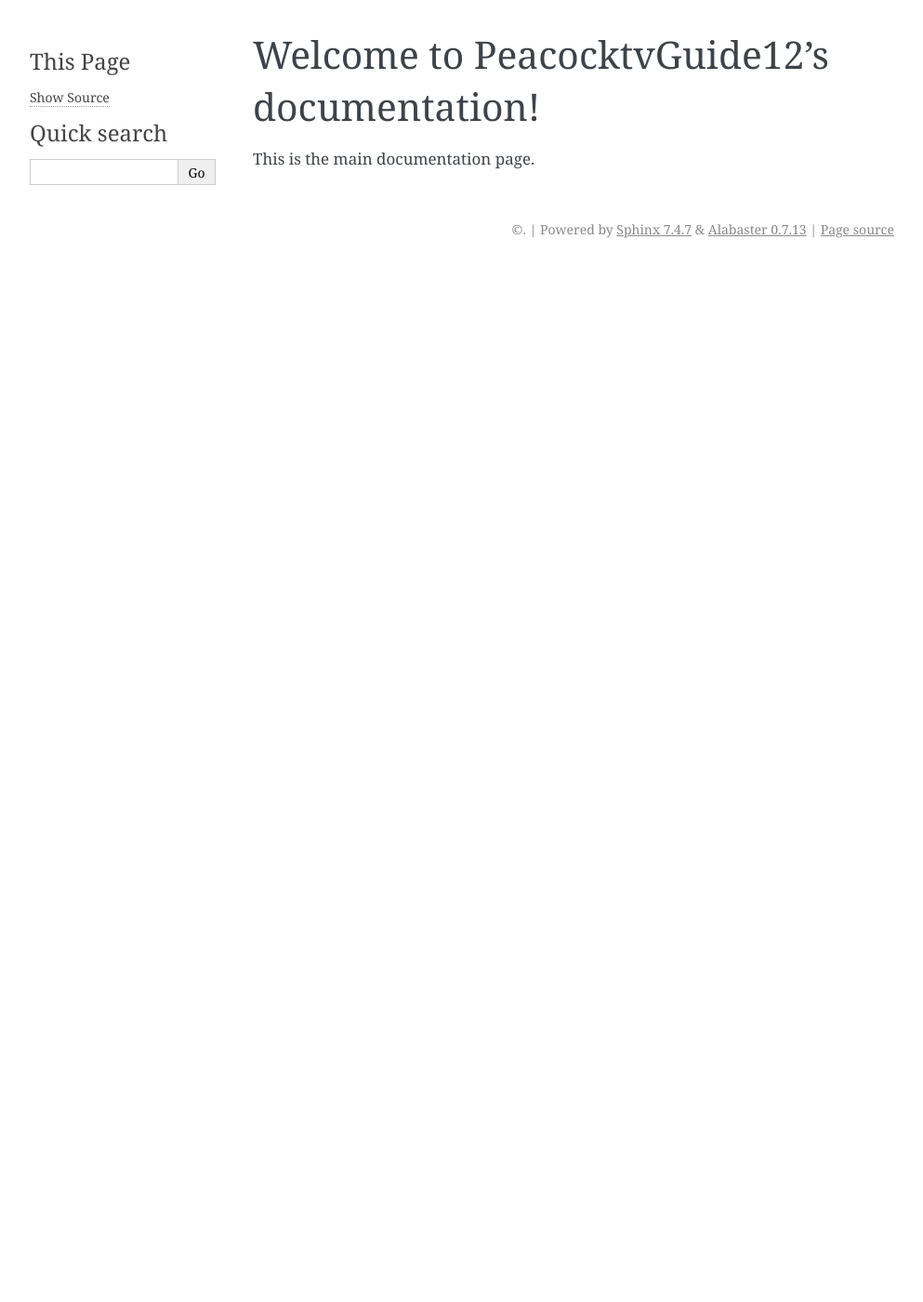
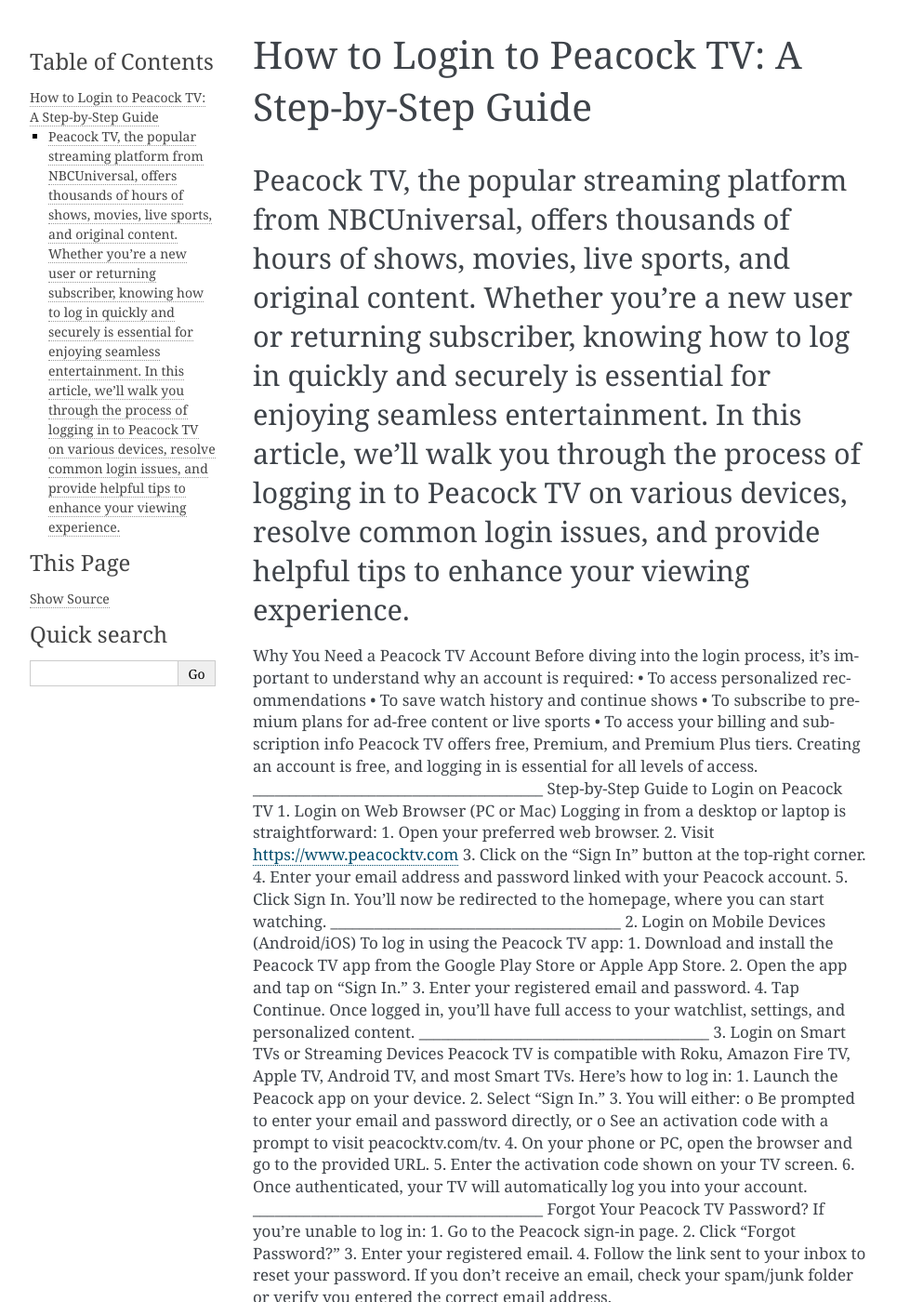
Before and after one commit to WlakerDevin12/PeacockTv, a Sphinx documentation site: the page built from docs/index.rst, in a window 1280 px wide and 1400 px high. Shown: the whole window at 93% size, without its empty margins (148-1141 px from the left). Built offline with Sphinx 7.4.7, drawn with Linux system fonts in a browser that asks for light colours; some of the changed text lies outside the part shown.

Commit message:
Update index.rst

```diff
--- a/docs/index.rst
+++ b/docs/index.rst
@@ -1,8 +1,74 @@
-Welcome to PeacocktvGuide12's documentation!
+How to Login to Peacock TV: A Step-by-Step Guide
 ============================================
 
 .. toctree::
    :maxdepth: 2
    :caption: Contents:
 
-This is the main documentation page.
+Peacock TV, the popular streaming platform from NBCUniversal, offers thousands of hours of shows, movies, live sports, and original content. Whether you're a new user or returning subscriber, knowing how to log in quickly and securely is essential for enjoying seamless entertainment. In this article, we’ll walk you through the process of logging in to Peacock TV on various devices, resolve common login issues, and provide helpful tips to enhance your viewing experience.
+________________________________________
+Why You Need a Peacock TV Account
+Before diving into the login process, it’s important to understand why an account is required:
+•	To access personalized recommendations
+•	To save watch history and continue shows
+•	To subscribe to premium plans for ad-free content or live sports
+•	To access your billing and subscription info
+Peacock TV offers free, Premium, and Premium Plus tiers. Creating an account is free, and logging in is essential for all levels of access.
+________________________________________
+Step-by-Step Guide to Login on Peacock TV
+1. Login on Web Browser (PC or Mac)
+Logging in from a desktop or laptop is straightforward:
+1.	Open your preferred web browser.
+2.	Visit https://www.peacocktv.com
+3.	Click on the "Sign In" button at the top-right corner.
+4.	Enter your email address and password linked with your Peacock account.
+5.	Click Sign In.
+You’ll now be redirected to the homepage, where you can start watching.
+________________________________________
+2. Login on Mobile Devices (Android/iOS)
+To log in using the Peacock TV app:
+1.	Download and install the Peacock TV app from the Google Play Store or Apple App Store.
+2.	Open the app and tap on “Sign In.”
+3.	Enter your registered email and password.
+4.	Tap Continue.
+Once logged in, you’ll have full access to your watchlist, settings, and personalized content.
+________________________________________
+3. Login on Smart TVs or Streaming Devices
+Peacock TV is compatible with Roku, Amazon Fire TV, Apple TV, Android TV, and most Smart TVs. Here’s how to log in:
+1.	Launch the Peacock app on your device.
+2.	Select “Sign In.”
+3.	You will either:
+o	Be prompted to enter your email and password directly, or
+o	See an activation code with a prompt to visit peacocktv.com/tv.
+4.	On your phone or PC, open the browser and go to the provided URL.
+5.	Enter the activation code shown on your TV screen.
+6.	Once authenticated, your TV will automatically log you into your account.
+________________________________________
+Forgot Your Peacock TV Password?
+If you’re unable to log in:
+1.	Go to the Peacock sign-in page.
+2.	Click "Forgot Password?"
+3.	Enter your registered email.
+4.	Follow the link sent to your inbox to reset your password.
+If you don't receive an email, check your spam/junk folder or verify you entered the correct email address.
+________________________________________
+Common Login Issues and Fixes
+✅ Incorrect Email or Password
+•	Double-check for typos.
+•	Ensure Caps Lock is off.
+•	Reset your password if needed.
+✅ Account Locked or Suspended
+•	Too many failed login attempts may temporarily lock your account. Wait a few minutes before retrying.
+✅ Device Compatibility
+•	Make sure your app is updated.
+•	If using a browser, clear cache/cookies or try a different browser.
+________________________________________
+Tips for Safe and Smooth Login
+•	Use a strong password and avoid sharing your credentials.
+•	Enable biometric login (Face ID or Fingerprint) on mobile devices if available.
+•	Avoid logging in on public/shared devices without logging out afterward.
+•	Use email verification to keep your account secure.
+________________________________________
+Conclusion
+Logging in to Peacock TV is simple and user-friendly across all platforms. Whether you're watching on a browser, smartphone, or smart TV, following the above steps ensures smooth access to your favorite shows and movies. In case of login trouble, Peacock offers easy solutions like password reset and device activation links.
+So, grab your popcorn, log in to Peacock TV, and dive into a world of top-notch entertainment today
```
